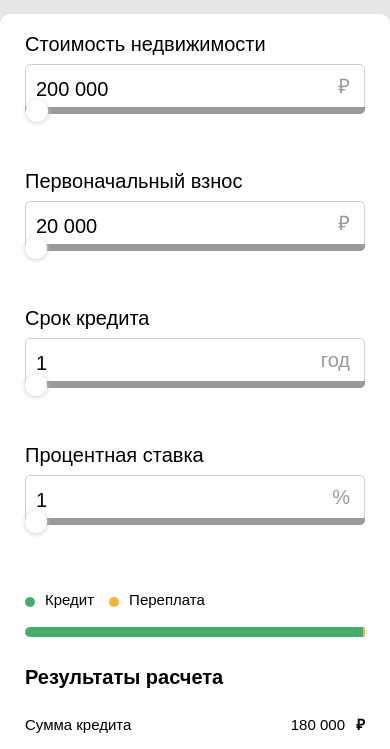
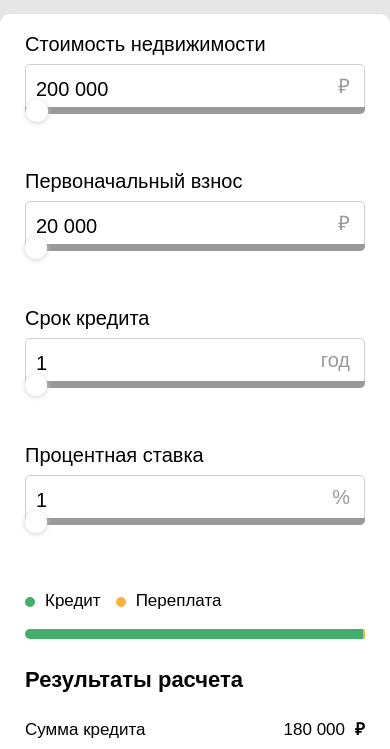
Before and after one commit to KirillKarchyonkov/-Mortgage-calculator, a plain HTML site: page index.html in a window 390 px wide. Shown: the part 86-835 px from the top of the page. Drawn offline with Linux system fonts and the light colour scheme.

Commit message:
Changing the size of info block shrofts

```diff
--- a/css/style.css
+++ b/css/style.css
@@ -267,7 +267,7 @@ input[type="number"]::-webkit-inner-spin-button {
     .wrapper {
         margin: 100px auto 0;
         flex: 1 1 500px;
-        min-height: 880px;
+        min-height: 900px;
 
     }
 }
@@ -288,14 +288,14 @@ input[type="number"]::-webkit-inner-spin-button {
     }
     .info__subtitle {
         display: flex;
-        font-size: 15px;
+        font-size: 17px;
     }
     .info__title {
         display: flex;
-        font-size: 20px;
+        font-size: 22px;
     }
     .info__box {
-        font-size: 15px;
+        font-size: 17px;
     }
 
 }
```
